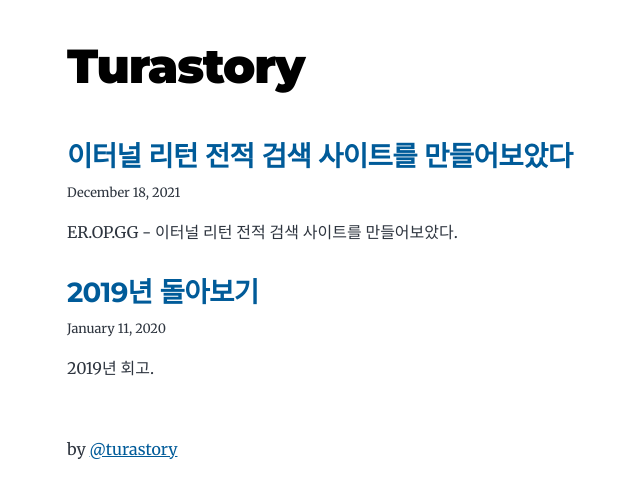
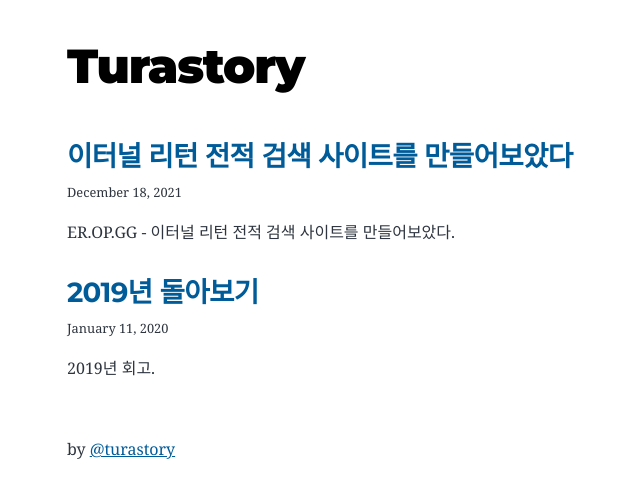
Before and after one commit to turastory/tlog, a Gatsby site: page / in a window 1280 px wide. Shown: the full height of the page, 257-897 px from the left. Built offline with nearby package versions, Linux system fonts and the light colour scheme; Gatsby itself is replaced by a stand-in of ours.

Commit message:
Apply font styles

```diff
--- a/src/style.css
+++ b/src/style.css
@@ -1,4 +1,6 @@
 /* CSS Custom Properties Definitions */
+
+@import url("https://fonts.googleapis.com/css2?family=Noto+Serif+KR:wght@400;700&display=swap");
 
 :root {
   --maxWidth-none: "none";
@@ -30,7 +32,7 @@
   --fontFamily-sans: Montserrat, system-ui, -apple-system, BlinkMacSystemFont,
     "Segoe UI", Roboto, "Helvetica Neue", Arial, "Noto Sans", sans-serif,
     "Apple Color Emoji", "Segoe UI Emoji", "Segoe UI Symbol", "Noto Color Emoji";
-  --fontFamily-serif: "Merriweather", "Georgia", Cambria, "Times New Roman",
+  --fontFamily-serif: "Noto Serif KR", "Georgia", Cambria, "Times New Roman",
     Times, serif;
   --font-body: var(--fontFamily-serif);
   --font-heading: var(--fontFamily-sans);
```
Also changed, not shown: 7 other files.
